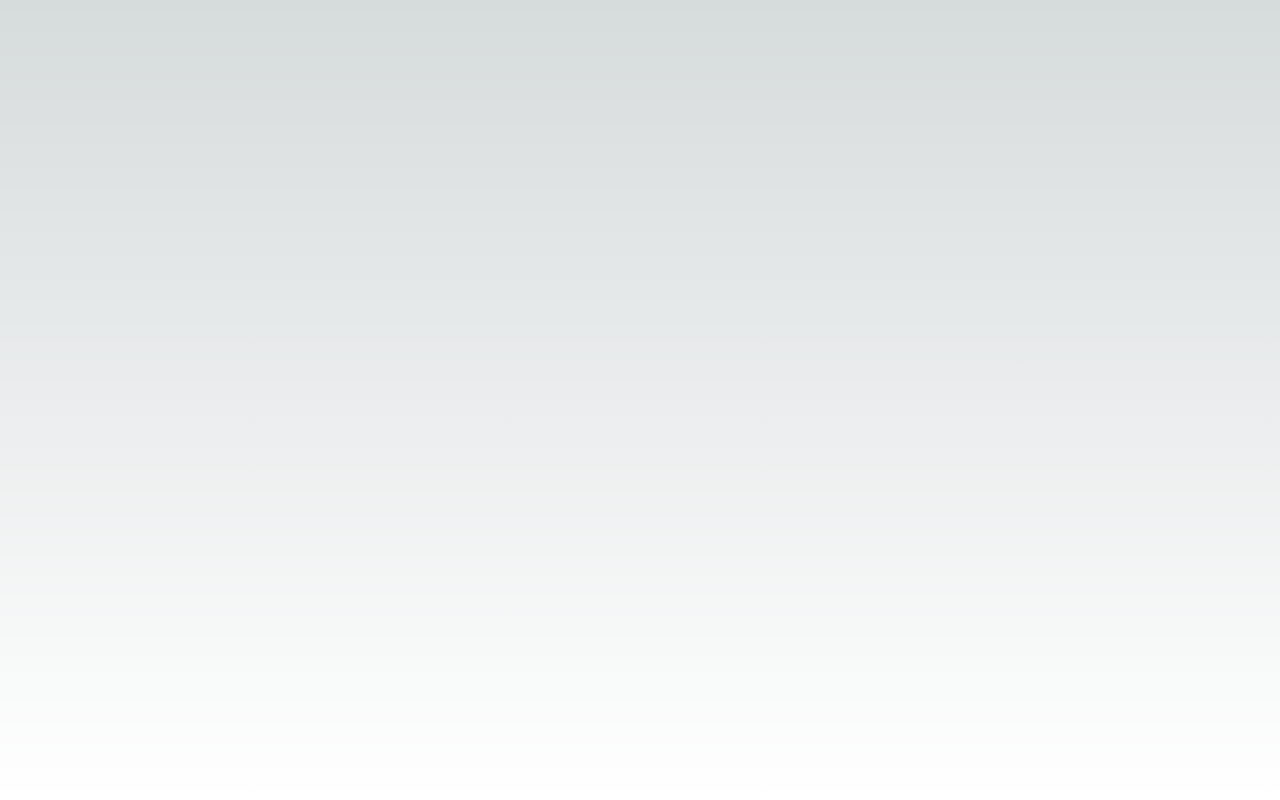
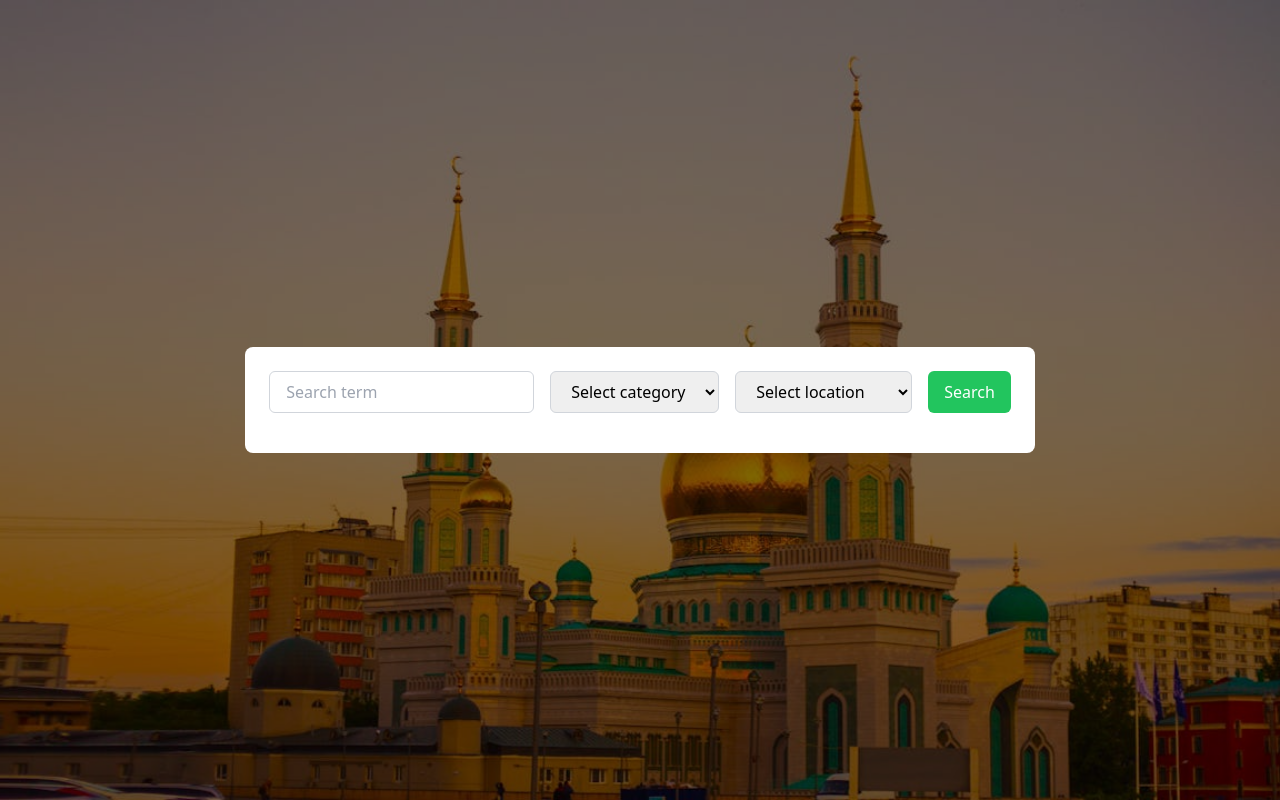
Before and after one commit to samrasugu/halalapp, a Next.js app: page / in a window 1280 px wide. Built offline with nearby package versions, Linux system fonts and the light colour scheme.

Commit message:
feat: added hero section

```diff
--- /dev/null
+++ b/components/HeroSection.tsx
@@ -0,0 +1,56 @@
+import React, { useState } from "react";
+
+export const HeroSection = () => {
+  const [searchTerm, setSearchTerm] = useState("");
+  const [category, setCategory] = useState("");
+  const [location, setLocation] = useState("");
+  return (
+    <div
+      className="relative h-screen bg-cover bg-center"
+      style={{ backgroundImage: `url('/images/heroimage.jpg')` }}
+    >
+      <div className="absolute inset-0 bg-black bg-opacity-50 flex justify-center items-center">
+        <div className="bg-white p-6 rounded-lg w-auto">
+          <form action="" className="flex flex-wrap">
+            <input
+              type="text"
+              placeholder="Search term"
+              value={searchTerm}
+              onChange={(e) => setSearchTerm(e.target.value)}
+              className="px-4 py-2 mb-4 mr-4 border border-gray-300 rounded-md focus:outline-none focus:ring-2 focus:ring-primaryColor focus:border-transparent"
+            />
+            <select
+              value={category}
+              onChange={(e) => setCategory(e.target.value)}
+              className="px-4 py-2 mb-4 mr-4 border border-gray-300 rounded-md focus:outline-none focus:ring-2 focus:ring-blue-500"
+            >
+              <option value="">Select category</option>
+              <option value="restaurant">Restaurant</option>
+              <option value="grocery">Business</option>
+              <option value="beauty">Beauty</option>
+              <option value="art">Art</option>
+            </select>
+            <select
+              value={location}
+              onChange={(e) => setLocation(e.target.value)}
+              className="px-4 py-2 mb-4 mr-4 border border-gray-300 rounded-md focus:outline-none focus:ring-2 focus:ring-blue-500"
+            >
+              <option value="">Select location</option>
+              <option value="United States">United States</option>
+              <option value="Kenya">Kenya</option>
+              <option value="United States">United Kingdom</option>
+              <option value="Morocco">Morocco</option>
+              <option value="South Africa">South Africa</option>
+            </select>
+            <button
+              type="submit"
+              className="px-4 py-2 mb-4 bg-primaryColor text-white rounded-md"
+            >
+              Search
+            </button>
+          </form>
+        </div>
+      </div>
+    </div>
+  );
+};
--- a/pages/index.tsx
+++ b/pages/index.tsx
@@ -1,14 +1,13 @@
 import Image from "next/image";
 import { Inter } from "next/font/google";
+import { HeroSection } from "@/components/HeroSection";
 
 const inter = Inter({ subsets: ["latin"] });
 
 export default function Home() {
   return (
-    <main
-      className={`flex min-h-screen flex-col items-center justify-between p-24 ${inter.className}`}
-    >
-
-    </main>
+    <div>
+      <HeroSection />
+    </div>
   );
 }
--- a/tailwind.config.ts
+++ b/tailwind.config.ts
@@ -13,6 +13,9 @@ const config: Config = {
         "gradient-conic":
           "conic-gradient(from 180deg at 50% 50%, var(--tw-gradient-stops))",
       },
+      colors: {
+        "primaryColor": "#22C55E",
+      },
     },
   },
   plugins: [],
```
Also changed, not shown: public/images/heroimage.jpg (added).
